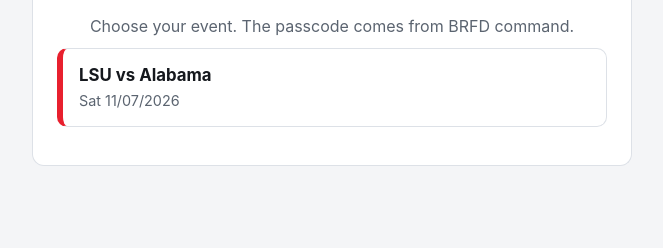
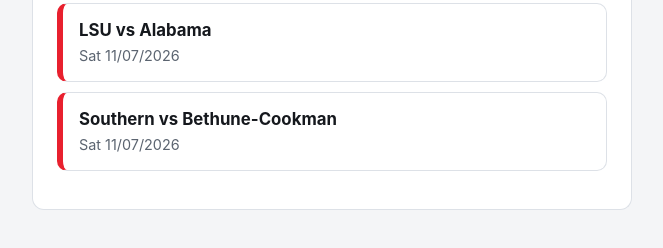
Before and after one commit to brfd-tech/brfd-event-dashboard, a plain HTML site: page index.html in a window 1280 px wide. Shown: the part 400-648 px from the top of the page, without its empty margins (308-971 px from the left). Drawn offline with Linux system fonts and the light colour scheme.

Commit message:
Landing page: add Southern vs Bethune-Cookman

```diff
--- a/index.html
+++ b/index.html
@@ -29,6 +29,7 @@
   <div class="rule"></div>
   <p>Choose your event. The passcode comes from BRFD command.</p>
   <a class="ev" href="./2026-11-07-lsu-alabama/"><b>LSU vs Alabama</b><span>Sat 11/07/2026</span></a>
+  <a class="ev" href="./2026-11-07-su-bethune-cookman/"><b>Southern vs Bethune-Cookman</b><span>Sat 11/07/2026</span></a>
 </main>
 </body>
 </html>
```
